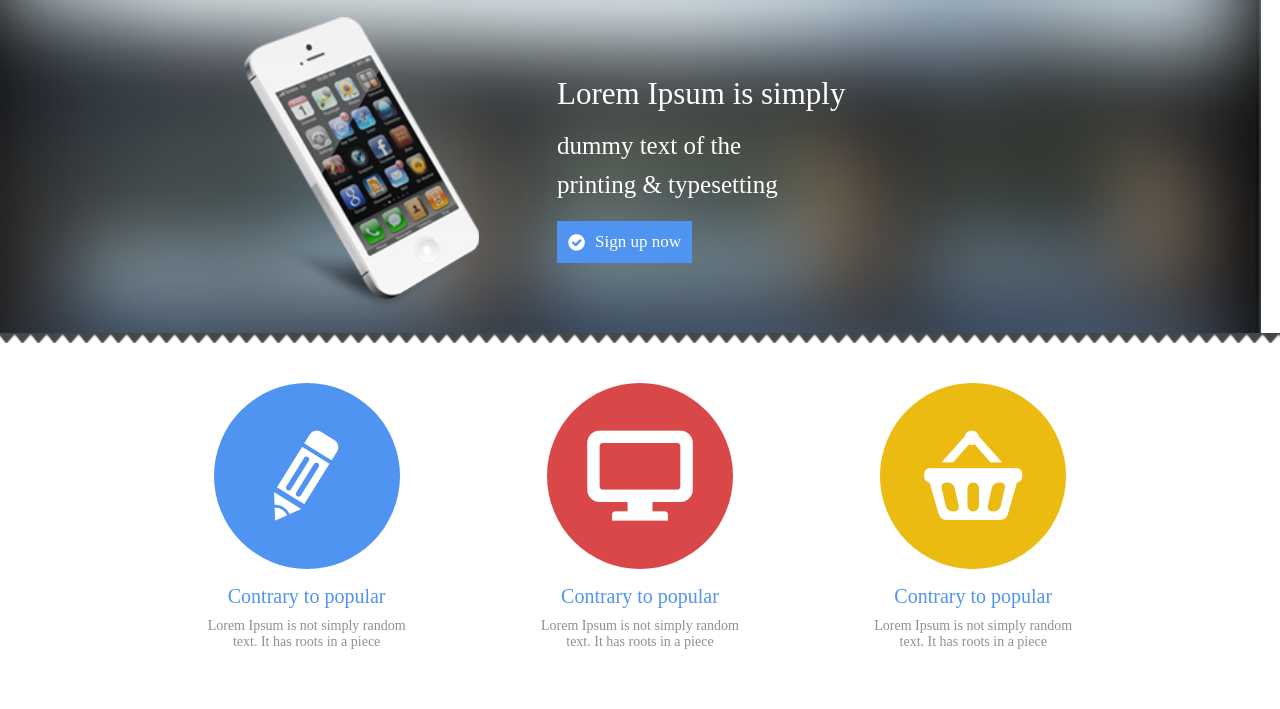
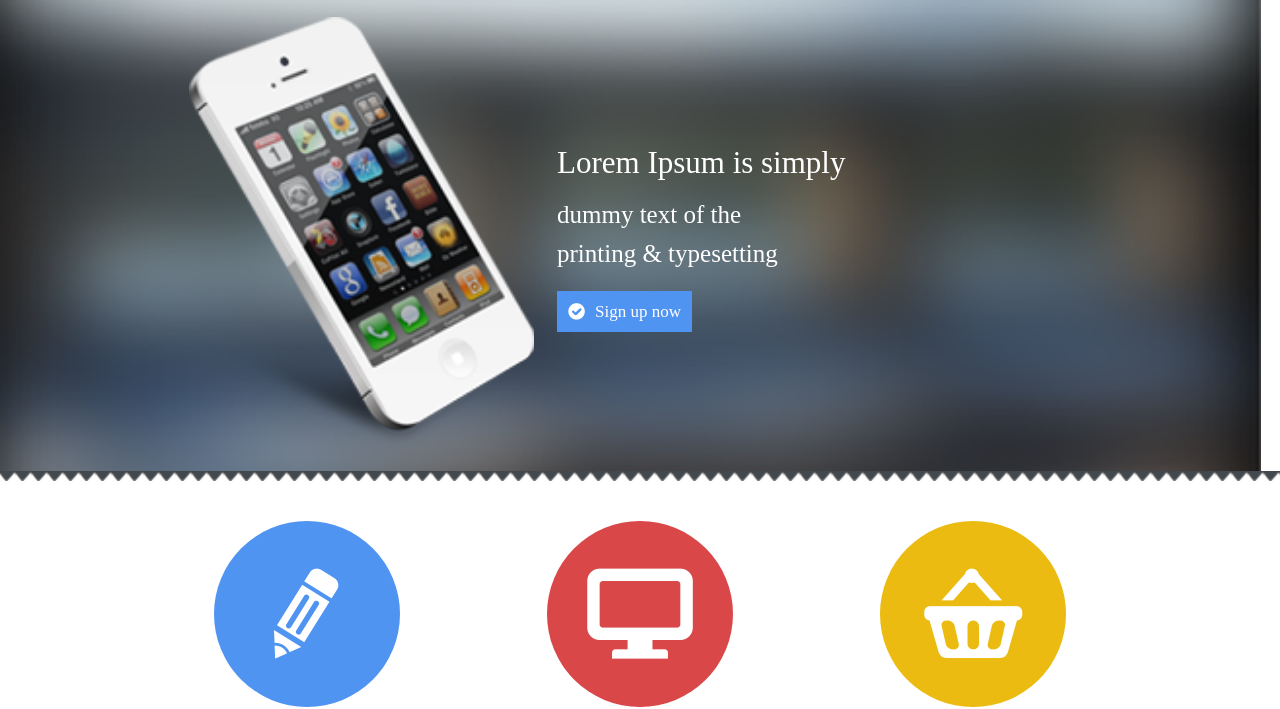
Before and after one commit to VadimTit/Prechu, a website built with Parcel: page index.html in a window 1280 px wide. Shown: the part 93-802 px from the top of the page. Built offline with nearby package versions, Linux system fonts and the light colour scheme; a web font is replaced by a local one.

Commit message:
change size

```diff
--- a/styles/components/section.css
+++ b/styles/components/section.css
@@ -37,7 +37,7 @@
   align-items: baseline;
 }
 .section-image > img {
-  max-width: 235px;
+  max-width: 177px;
   margin: 0 auto;
 }
 .section-hero {
@@ -158,6 +158,7 @@
     font-size: 17px;
    line-height: 36px;
   }
+
 }
 @media (min-width: 960px) {
   .section-hero-content {
@@ -191,6 +192,9 @@
   .section-logo img {
     max-width: 178px;
   }
+  .section-image > img {
+    max-width: 345px;
+  }
   .section-shopping {
     padding: 40px 0 60px 0;
   }
```
